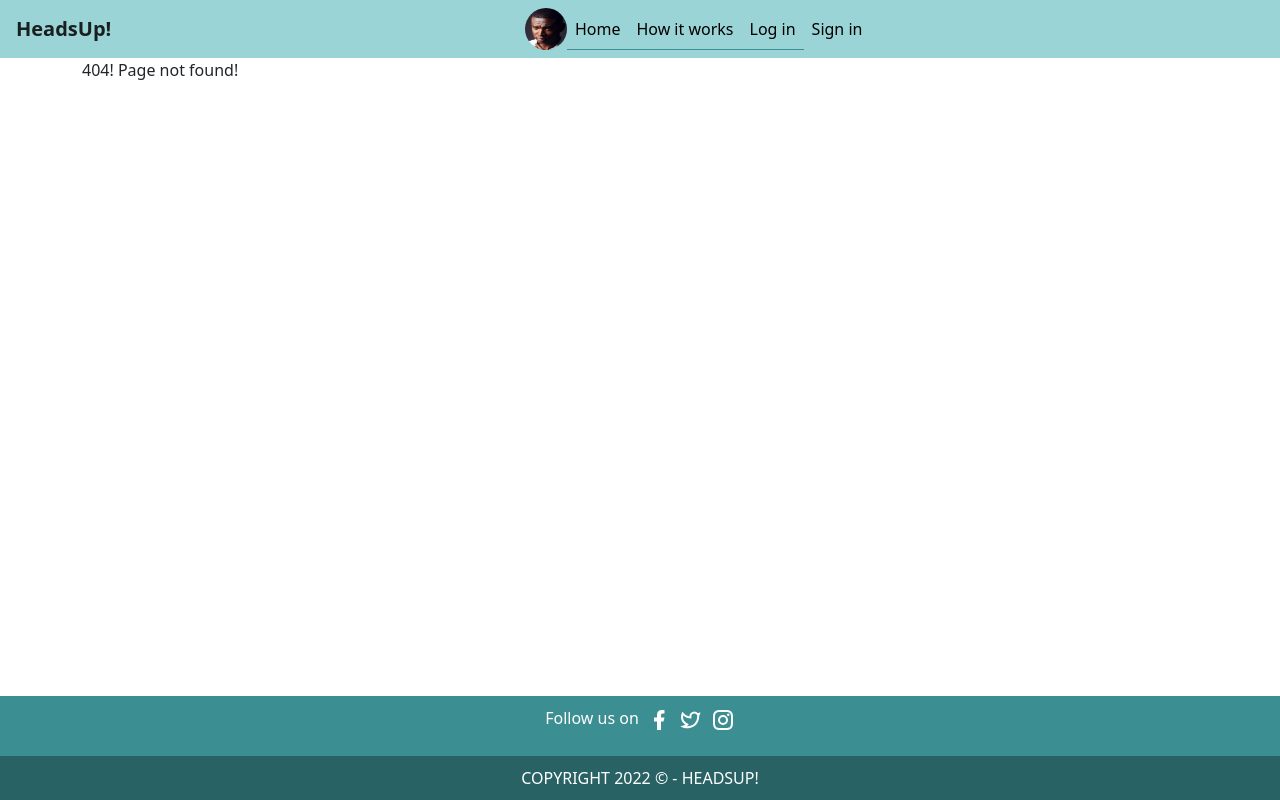
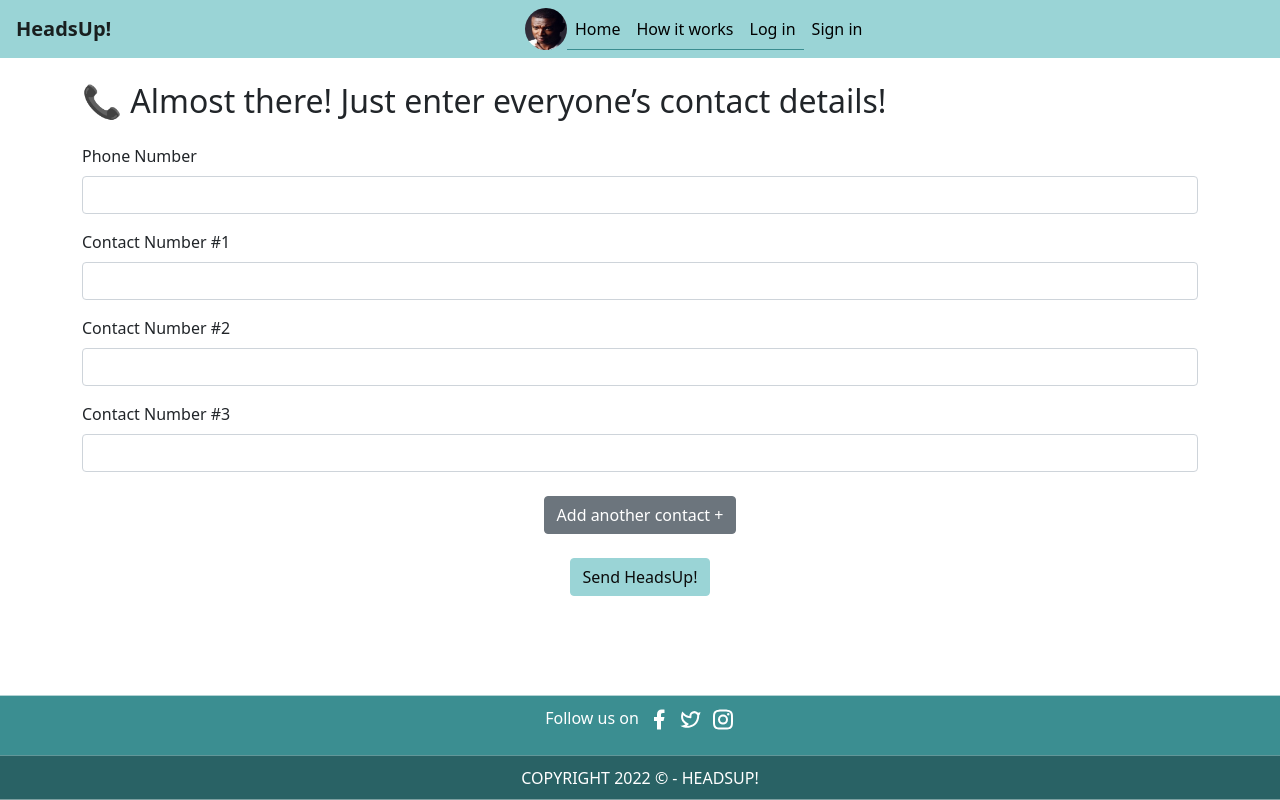
Before and after one commit to Ahyeonn/COLAB-8, a Vue app in the folder front-end/: page /contact-info in a window 1280 px wide. Before the commit this address had no page. Built offline with nearby package versions, Linux system fonts and the light colour scheme.

Commit message:
feat: add contact info page

```diff
--- a/front-end/src/router/index.js
+++ b/front-end/src/router/index.js
@@ -1,5 +1,6 @@
 import {createRouter, createWebHistory} from 'vue-router'
 import HomeView from '@/views/HomeView.vue'
+import ContactInfo from "@/views/ContactInfo";
 import LogIn from "@/views/auth/LogIn";
 import SignIn from "@/views/auth/SignIn";
 import NotFound from '@/views/NotFound.vue';
@@ -14,6 +15,11 @@ const routes = [
         path: '/how-it-works',
         name: 'HowItWorks',
         component: () => import('@/views/HowItWorks.vue')
+    },
+    {
+        path: '/contact-info',
+        name: 'ContactInfo',
+        component: ContactInfo
     },
     {
         path: '/log-in',
--- /dev/null
+++ b/front-end/src/views/ContactInfo.vue
@@ -0,0 +1,60 @@
+<script setup>
+import BaseInput from "@/components/Form/BaseInput";
+import BaseButton from "@/components/UI/BaseButton";
+</script>
+
+<template>
+  <h2 class="my-4">📞 Almost there! Just enter everyone’s contact details! </h2>
+  <form>
+    <!-- Phone Number -->
+    <div class="mb-3">
+      <BaseInput
+          class="form-control"
+          name="phone-number"
+          label="Phone Number"
+          type="phone"
+      />
+    </div>
+    <!-- Contact Number #1 -->
+    <div class="mb-3">
+      <BaseInput
+          class="form-control"
+          name="contact-number-1"
+          label="Contact Number #1"
+          type="tel"
+      />
+    </div>
+    <!-- Contact Number #2 -->
+    <div class="mb-3">
+      <BaseInput
+          class="form-control"
+          name="contact-number-2"
+          label="Contact Number #2"
+          type="tel"
+      />
+    </div>
+
+    <!-- Contact Number #3 -->
+    <div class="mb-3">
+      <BaseInput
+          class="form-control"
+          name="contact-number-3"
+          label="Contact Number #3"
+          type="tel"
+      />
+    </div>
+
+      <BaseButton
+          class="btn-secondary mt-4 d-block mx-auto"
+          label="Add another contact +"
+      />
+      <BaseButton
+          class="btn-primary mt-4 d-block mx-auto"
+          label="Send HeadsUp!"
+      />
+  </form>
+</template>
+
+<style scoped>
+
+</style>
```
